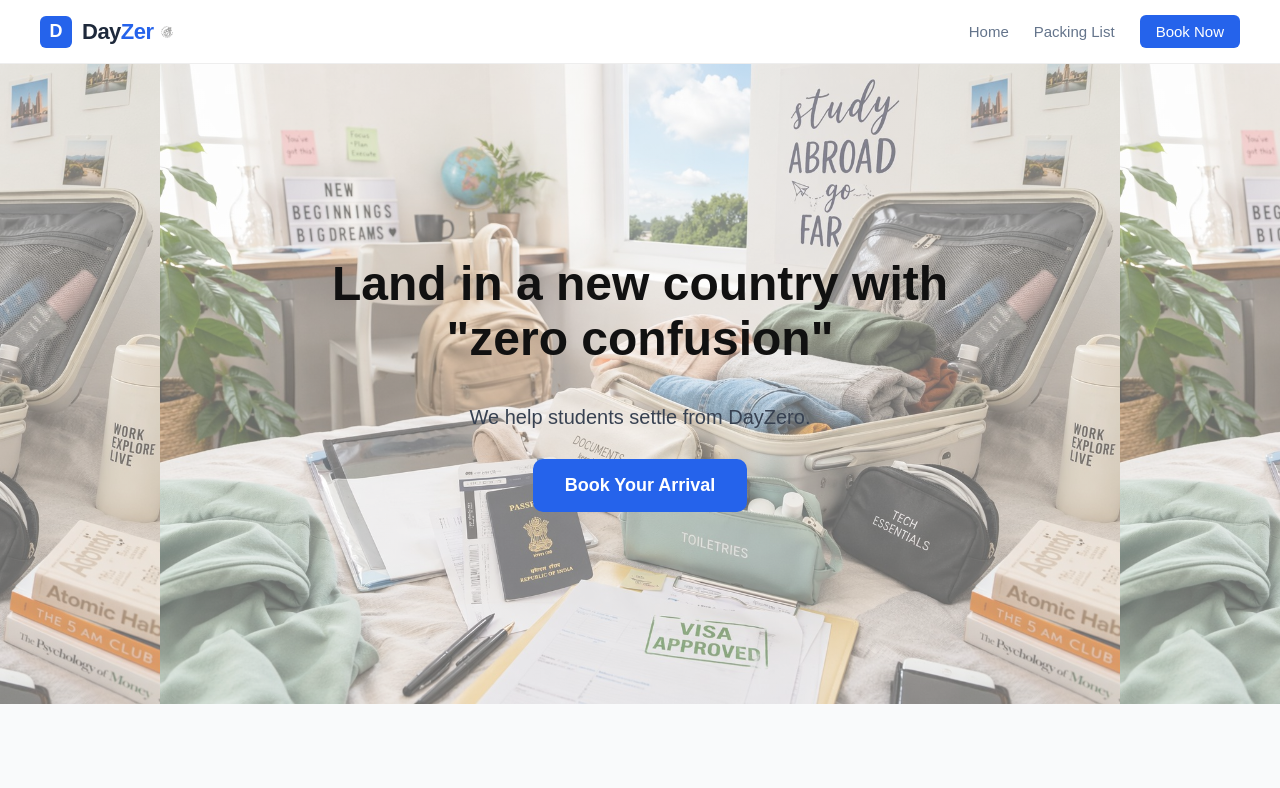
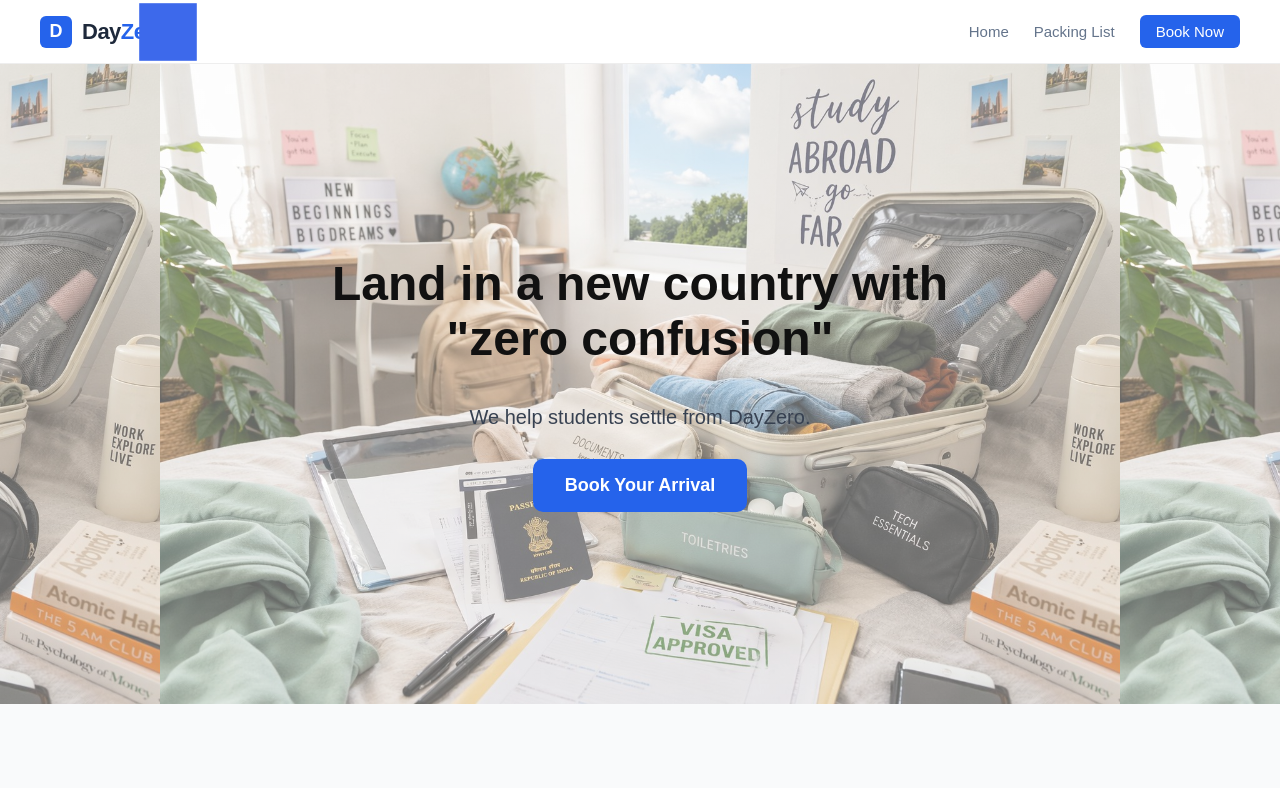
Before and after one commit to Gayatrree/dayzero-frontend, a React (Create React App) app: page / in a window 1280 px wide. Shown: the top 788 px of the page. Built offline with nearby package versions, Linux system fonts and the light colour scheme.

Commit message:
updated logo dimensions

```diff
--- a/src/components/Navbar.js
+++ b/src/components/Navbar.js
@@ -49,10 +49,14 @@ function Navbar() {
   src={logoIcon}
   alt="o"
   style={{
-    height: "22px",
+    height: "32px",          // Increased size
     width: "auto",
-    marginLeft: "2px",
-    display: "inline-block"
+    marginLeft: "-2px",      // Negative margin pulls it closer to the 'r'
+    marginRight: "4px",
+    transform: "scale(1.8)", // This 'zooms in' on the globe icon specifically
+    filter: "brightness(0) saturate(100%) invert(31%) sepia(94%) saturate(1279%) hue-rotate(209deg) brightness(96%) contrast(92%)",
+    display: "inline-block",
+    verticalAlign: "middle"
   }}
 />
   </span>
```
